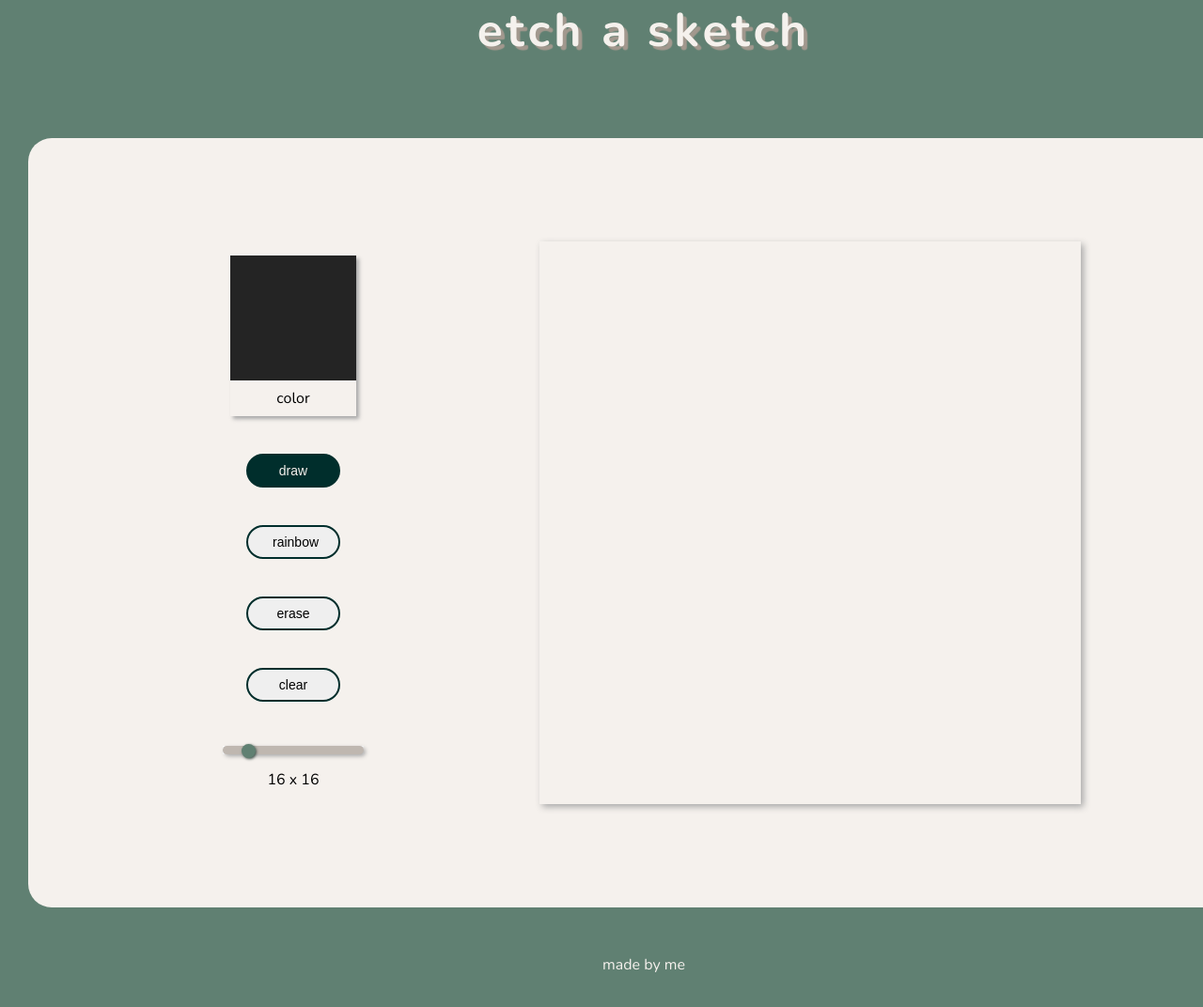
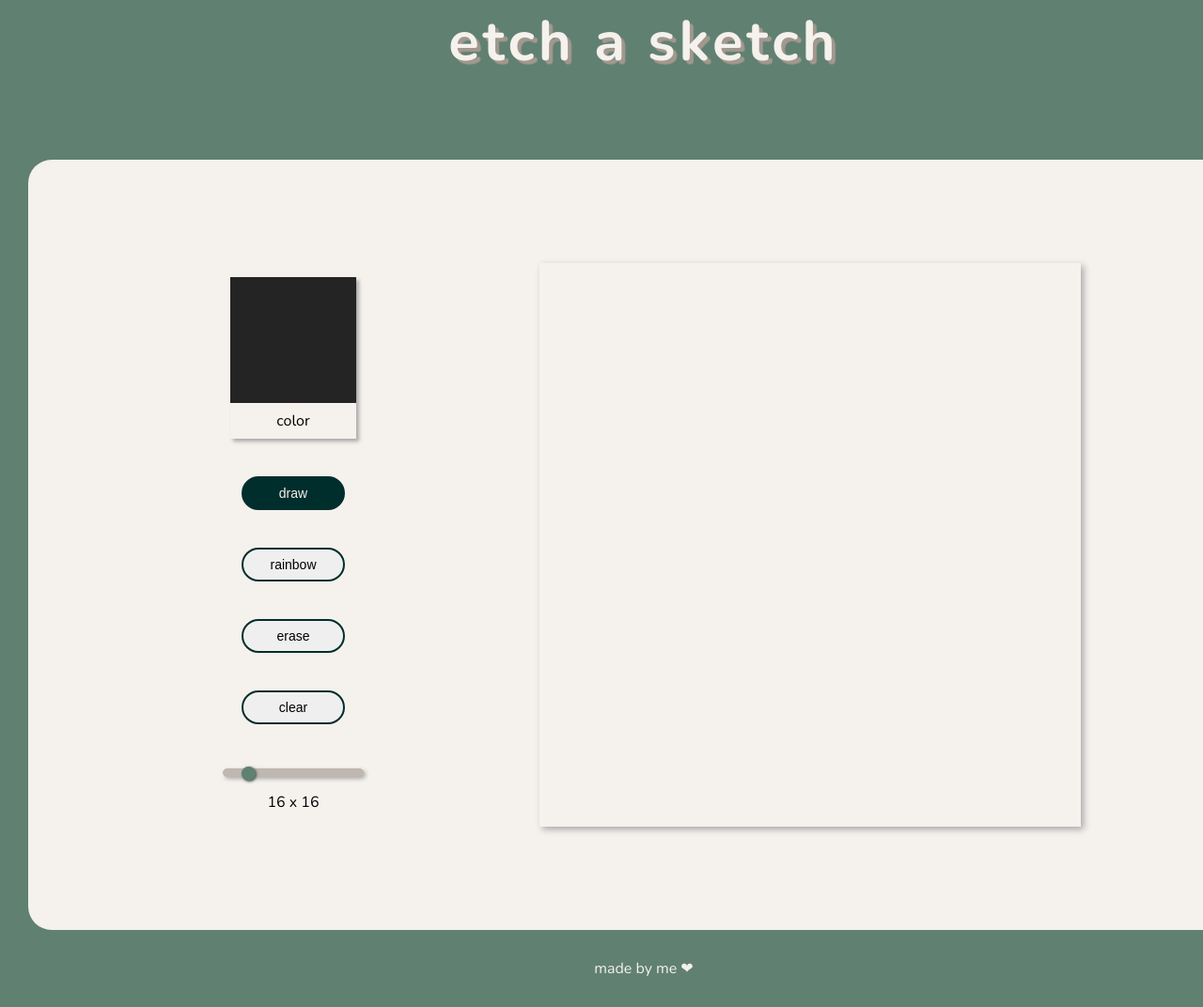
Before and after one commit to yipqp/etch-a-sketch, a plain HTML site: page index.html in a window 1280 px wide. Shown: the part 52-1124 px from the top of the page at 94% size. Drawn offline with nearby package versions, Linux system fonts and the light colour scheme.

Commit message:
Clean code

```diff
--- a/index.html
+++ b/index.html
@@ -10,9 +10,8 @@
     <link rel="icon" type="image/x-icon" href="/images/favicon.ico">
 </head>
 <body>
-    <div class="body-container">
-        <div class="header">etch a sketch</div>
-        <div class="main-container">
+    <header class="header"><h1>etch a sketch</h1></header>
+    <main class="main">
         <div class="function-container">
             <div class="color-container">
                 <input type="color" value="#242424" class="color-picker">
@@ -28,8 +27,7 @@
             </div>
         </div>
         <div class="grid-container"></div>
-        </div>
-        <div class="footer"> made by me</div>
-    </div>
+    </main>
+    <footer class="footer"><a href="https://github.com/yipqp" target="_blank">made by me ❤</a></footer>
 </body>
 </html>
--- a/script.js
+++ b/script.js
@@ -41,6 +41,13 @@ function enableErase() {
     color = "#F5F1ED";
 }
 
+function getRandomColor() {
+    const r = (Math.round(Math.random()* 127) + 127).toString(16);
+    const g = (Math.round(Math.random()* 127) + 127).toString(16);
+    const b = (Math.round(Math.random()* 127) + 127).toString(16);
+    return '#' + r + g + b;
+}
+
 function resetModes() {
     const modes = document.querySelectorAll(".mode");
     modes.forEach((button) => {
@@ -78,19 +85,13 @@ function makeSquare() {
         isDrawing = true;
         gridSquare.style.backgroundColor = color;
         if (rainbowEnabled) {
-            const r = (Math.round(Math.random()* 127) + 127).toString(16);
-            const g = (Math.round(Math.random()* 127) + 127).toString(16);
-            const b = (Math.round(Math.random()* 127) + 127).toString(16);
-            color = '#' + r + g + b;
+            color = getRandomColor();
         }
     });
     gridSquare.addEventListener("mousemove", () => {
         if (isDrawing) gridSquare.style.backgroundColor = color;
         if (rainbowEnabled) {
-            const r = (Math.round(Math.random()* 127) + 127).toString(16);
-            const g = (Math.round(Math.random()* 127) + 127).toString(16);
-            const b = (Math.round(Math.random()* 127) + 127).toString(16);
-            color = '#' + r + g + b;
+            color = getRandomColor();
         }
     });
     gridSquare.addEventListener("mouseup", () => {
--- a/style.css
+++ b/style.css
@@ -1,4 +1,4 @@
-/* https://coolors.co/f5f1ed-608072-a2988e-3d514a-002e2c */
+/* color palette: https://coolors.co/f5f1ed-608072-a2988e-3d514a-002e2c */
 @import url('https://fonts.googleapis.com/css2?family=Nunito:wght@400;700&display=swap');
 
 body {
@@ -6,10 +6,11 @@ body {
     margin: 0 auto;
     padding: 0;
     background-color: #608072;
+    flex-flow: column wrap;
     user-select: none;
 }
 
-.body-container,
+body,
 .header,
 .footer,
 .function-container,
@@ -19,20 +20,15 @@ body {
     align-items: center;
 }
 
-.body-container {
-    flex-flow: column wrap;
-}
-
 .header {
     letter-spacing: 4px;
-    font-size: 50px;
-    font-weight: 700;
-    padding: 50px;
+    font-size: 30px;
+    padding: 15px;
     text-shadow: 4px 4px 1px #A2988E;
     color: #F5F1ED;
 }
 
-.main-container {
+.main {
     display: flex;
     gap: 150px;
     border-radius: 25px;
@@ -48,17 +44,22 @@ body {
     max-width: 200px;
 }
 
+button,
+.color-container,
+input[type=range] {
+    transition: all 0.2s ease;
+}
+
 button {
     font-size: 14px;
-    padding: 8px 26px;
+    padding: 8px 24px;
     border-radius: 20px;
-    width: 100px;
+    width: 110px;
     border: 2px solid #002E2C;
-    animation: all 1s ease;
 }
 
 button:hover {
-    transform: translateY(-3px);
+    transform: translateY(-3px) scale(1.05);
     background-color:#002E2C;
     color:#F5F1ED;
 }
@@ -77,6 +78,10 @@ button:active {
     box-shadow: 3px 3px 4px #a9a9a9;
 }
 
+.color-container:hover {
+    transform: scale(1.05);
+}
+
 .color-picker {
     appearance: none;
     border: none;
@@ -88,7 +93,7 @@ button:active {
 }
 
 ::-webkit-color-swatch-wrapper {
-  padding: 0;
+    padding: 0;
 }
 
 ::-webkit-color-swatch{
@@ -106,8 +111,7 @@ output {
 }
 
 .footer {
-    color: #F5F1ED;
-    padding: 20px;
+    padding: 0 0 30px;
 }
 
 .grid-container {
@@ -138,6 +142,10 @@ input[type=range] {
     width: 150px;
 }
 
+input[type=range]:hover {
+    transform: scale(1.05);
+}
+
 input[type=range]::-webkit-slider-runnable-track {
     cursor: pointer;
     background: #BFB7B0;
@@ -155,3 +163,21 @@ input[type=range]::-webkit-slider-thumb {
     margin-top: -2px;
     box-shadow: 1px 1px 3px #3D514A;
 }
+
+input[type=range]::-webkit-slider-thumb:hover {
+    transform: scale(1.15);
+}
+
+a {
+    text-decoration: none;
+    color: #F5F1ED;
+}
+
+a:hover {
+    color:#CCB7A3;
+    cursor: pointer;
+}
+
+a:active {
+    color:#002E2C;
+}
```
Lines whose indentation alone changed are shown as unchanged.
